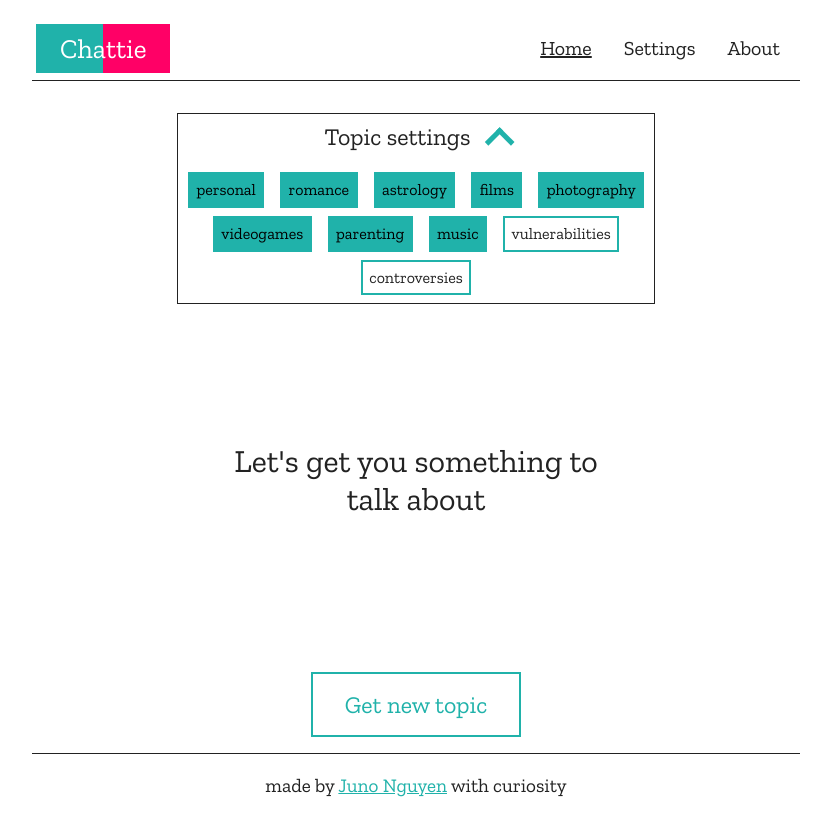
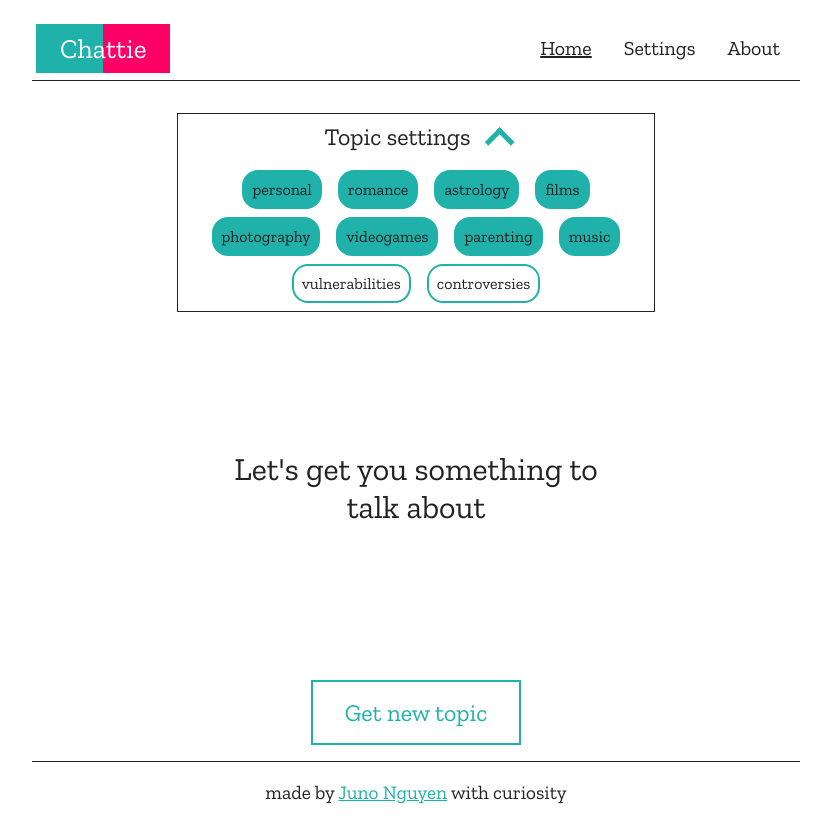
Before and after one commit to JunoNgx/chattie, a Vue app: page /home in a window 1280 px wide. Both pictures are taken after a click on the element "Topic settings". Shown: the whole page, without its empty margins (224-1055 px from the left). Built offline with nearby package versions, Linux system fonts and the light colour scheme.

Commit message:
Implement dark mode for home components

```diff
--- a/src/components/PromptDisplay.vue
+++ b/src/components/PromptDisplay.vue
@@ -41,7 +41,7 @@
                 setTimeout(() => {
                     this.isShowing = true
                     this.promptStr = topicData[topicIndex].prompts[promptIndex]
-                }, 600)
+                }, 800)
 
             },
         },
@@ -62,6 +62,7 @@
         </div>
         <button
             class="prompt-display__button"
+            :class="{'prompt-display__button--dark':this.$store.state.isDarkMode}"
             @click="getNewPrompt"
         >
             <span class="prompt-display__button__label">
@@ -98,18 +99,24 @@
 
     &__button
         border: 2px solid v.$acc-green
-        background-color: v.$bg-light
         cursor: pointer
         width: fit-content
         font-family: v.$font-stack
         font-size: 1.5rem
         padding: 1rem 2rem
+        background-color: v.$bg-light
         color: v.$acc-green
-        +m.transition(color, background-color, width, height)
+        +m.transition(color, background-color)
 
         &:hover
             background-color: v.$acc-green
             color: v.$bg-light
+
+        &--dark
+            background-color: v.$bg-dark
+            &:hover
+                background-color: v.$acc-green
+                color: v.$bg-dark
 
     +m.mobile
         width: 90%
--- a/src/components/TopicControl.vue
+++ b/src/components/TopicControl.vue
@@ -22,7 +22,10 @@
 <template>
     <div
         class="topic-settings"
-        :class="{'topic-settings--is-expanded':isExpanded}"
+        :class="{
+            'topic-settings--is-expanded':isExpanded,
+            'topic-settings--dark':this.$store.state.isDarkMode
+        }"
     >
 
         <!-- The expand button -->
@@ -44,7 +47,9 @@
                 v-for="topic in this.$store.state.topicData" :key="topic.name"
                 :class="{
                     'topic-settings__topic-wrapper__item--is-enabled'
-                        :this.$store.state.enabledTopics.includes(topic.id)
+                        :this.$store.state.enabledTopics.includes(topic.id),
+                    'topic-settings__topic-wrapper__item--dark'
+                        :this.$store.state.isDarkMode
                 }"
                 @click="updateTopicStatus(topic.id)"
             >
@@ -60,7 +65,6 @@
 @use "../styles/vars" as v
 
 .topic-settings
-    border: 1px solid v.$text-light
     margin: 2rem auto
     padding: 0.5rem
     overflow: hidden
@@ -69,6 +73,10 @@
     +m.transition(max-height)
     +m.mobile
         max-width: 90%
+
+    border: 1px solid v.$text-light
+    &--dark
+        border: 1px solid v.$text-dark
 
     &--is-expanded
         // Might need to be changed with new topics added
@@ -79,10 +87,10 @@
         text-align: center
         height: 2rem
         margin-bottom: 1rem
-        border-bottom: 2px solid v.$bg-light
-        +m.transition(border-bottom)
-        &:hover
-            border-bottom: 2px solid v.$acc-green
+        // border-bottom: 2px solid v.$bg-light
+        // +m.transition(border-bottom)
+        // &:hover
+        //     border-bottom: 2px solid v.$acc-green
 
         &__text
             font-size: 1.5rem
@@ -117,16 +125,16 @@
 
         &__item
             margin: 0
-            padding: 0.4rem
+            padding: 0.5rem
             border: 2px solid v.$acc-green
-            // border-radius: 25px
+            border-radius: 1rem
             cursor: pointer
             user-select: none
-            +m.regular-text-col
+            // +m.regular-text-col
             +m.transition(background-color)
 
             &--is-enabled
-                color: black
+                // color: black
                 background-color: v.$acc-green
 
 </style>
--- a/src/styles/vars.sass
+++ b/src/styles/vars.sass
@@ -4,7 +4,7 @@ $prompt-trans-time: 500ms
 $font-stack: 'Zilla Slab', serif
 
 $text-light: #222
-$text-dark: #ddd
+$text-dark: #ccc
 $bg-light: #fff
 $bg-dark: #222
 $acc-magenta: #ff0066
```
